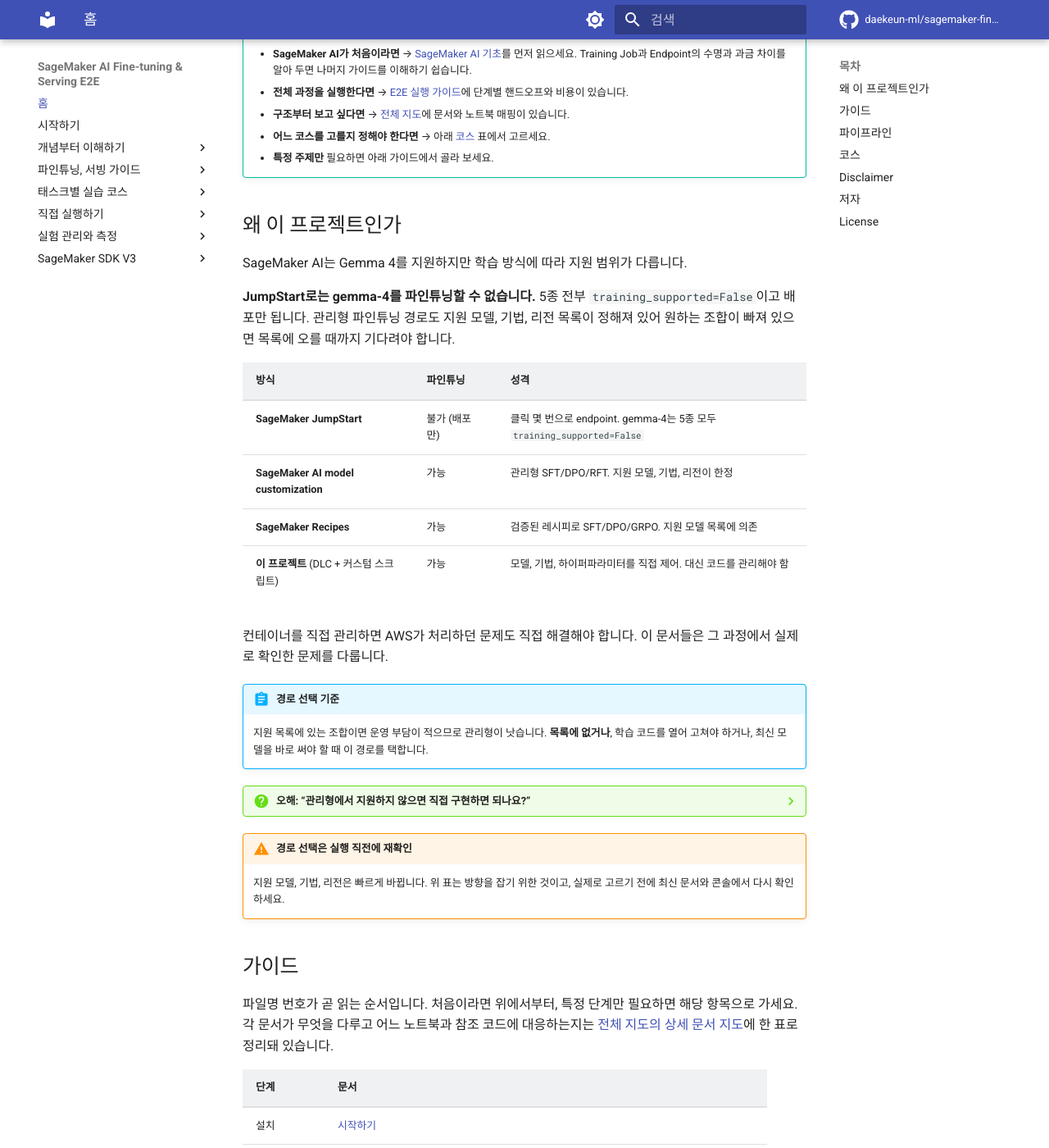
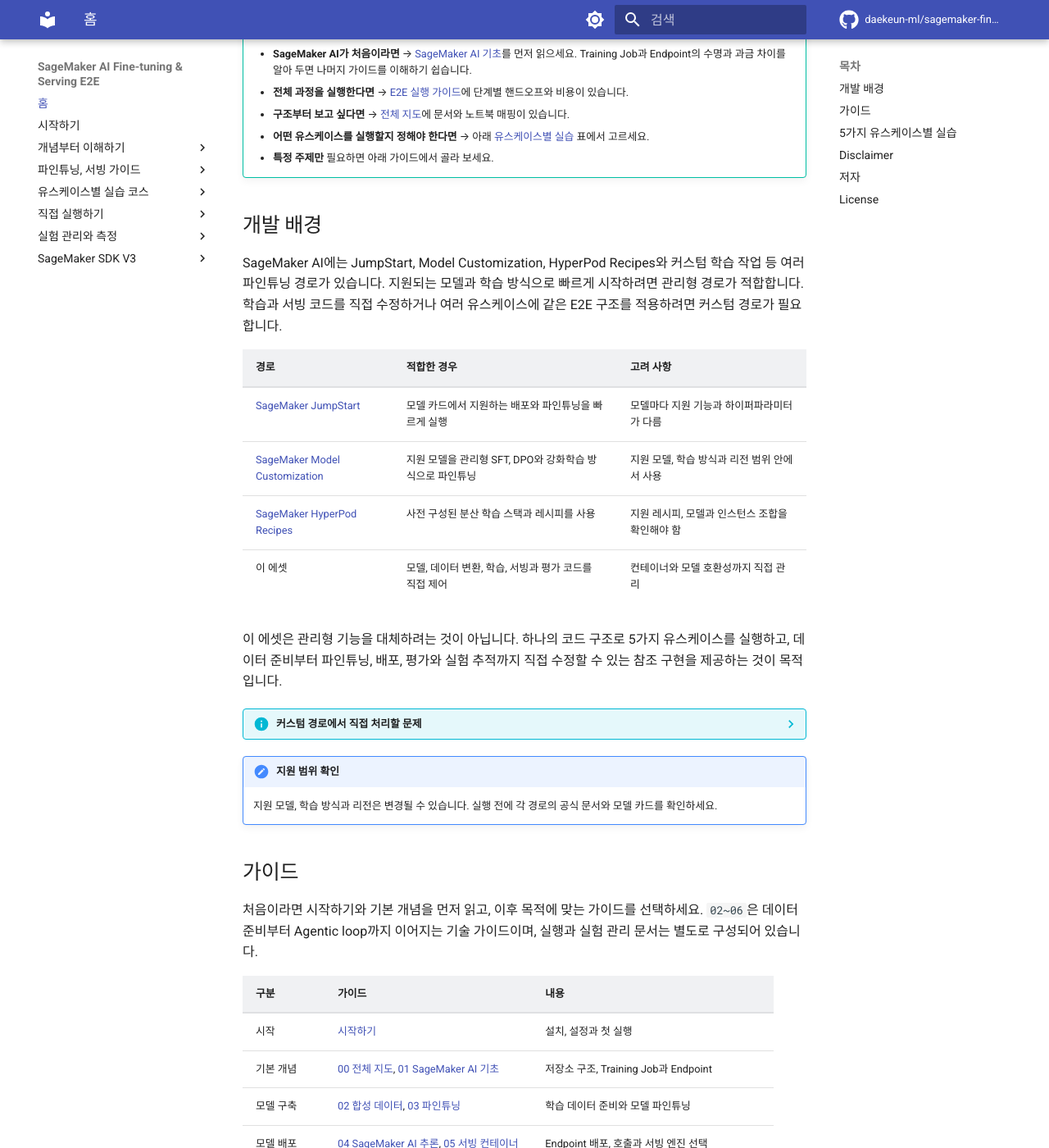
Before and after one commit to daekeun-ml/sagemaker-finetune-serve-e2e, an MkDocs documentation site: the page built from docs/index.md, in a window 1280 px wide and 1400 px high, scrolled down 298 px. Shown: the whole window at 82% size. Built offline with MkDocs 1.6.1 and Material for MkDocs 9.7.7, drawn with Linux system fonts in a browser that asks for light colours; comment, search, counter and statistics services are not loaded; some of the changed text lies outside the part shown.

Commit message:
Refine documentation and MLflow guides

```diff
--- a/docs/index.md
+++ b/docs/index.md
@@ -1,92 +1,70 @@
 # SageMaker AI Fine-tuning & Serving E2E
 
 Gemma 4를 Amazon SageMaker AI에서 **합성 데이터 → 파인튜닝 → 서빙 → 평가 → agentic loop**까지 연결하는 한국어 hands-on 가이드입니다.
-5개의 **태스크별 실습 코스**가 각각 독립된 E2E로 구성되어 있어, 필요한 코스 하나만 선택해 실행할 수 있습니다.
+5가지 **유스케이스별 실습 코스**가 각각 독립된 E2E로 구성되어 있어, 필요한 유스케이스만 선택해 실행할 수 있습니다.
 
 !!! tip "어디서부터 읽을까"
     - **설치부터 첫 학습까지** → [시작하기](getting_started.md)
     - **SageMaker AI가 처음이라면** → [SageMaker AI 기초](01_sagemaker_basics.md)를 먼저 읽으세요. Training Job과 Endpoint의 수명과 과금 차이를 알아 두면 나머지 가이드를 이해하기 쉽습니다.
     - **전체 과정을 실행한다면** → [E2E 실행 가이드](RUN_E2E.md)에 단계별 핸드오프와 비용이 있습니다.
     - **구조부터 보고 싶다면** → [전체 지도](00_overview.md)에 문서와 노트북 매핑이 있습니다.
-    - **어느 코스를 고를지 정해야 한다면** → 아래 [코스](#코스) 표에서 고르세요.
+    - **어떤 유스케이스를 실행할지 정해야 한다면** → 아래 [유스케이스별 실습](#5가지-유스케이스별-실습) 표에서 고르세요.
     - **특정 주제만** 필요하면 아래 가이드에서 골라 보세요.
 
-## 왜 이 프로젝트인가
+## 개발 배경
 
-SageMaker AI는 Gemma 4를 지원하지만 학습 방식에 따라 지원 범위가 다릅니다.
+SageMaker AI에는 JumpStart, Model Customization, HyperPod Recipes와 커스텀 학습 작업 등 여러 파인튜닝 경로가 있습니다. 지원되는 모델과 학습 방식으로 빠르게 시작하려면 관리형 경로가 적합합니다. 학습과 서빙 코드를 직접 수정하거나 여러 유스케이스에 같은 E2E 구조를 적용하려면 커스텀 경로가 필요합니다.
 
-**JumpStart로는 gemma-4를 파인튜닝할 수 없습니다.** 5종 전부 `training_supported=False`이고 배포만 됩니다. 관리형 파인튜닝 경로도 지원 모델, 기법, 리전 목록이 정해져 있어 원하는 조합이 빠져 있으면 목록에 오를 때까지 기다려야 합니다.
+| 경로 | 적합한 경우 | 고려 사항 |
+|---|---|---|
+| [SageMaker JumpStart](https://docs.aws.amazon.com/sagemaker/latest/dg/jumpstart-foundation-models-use-studio-updated-fine-tune.html) | 모델 카드에서 지원하는 배포와 파인튜닝을 빠르게 실행 | 모델마다 지원 기능과 하이퍼파라미터가 다름 |
+| [SageMaker Model Customization](https://docs.aws.amazon.com/sagemaker/latest/dg/model-customize-open-weight.html) | 지원 모델을 관리형 SFT, DPO와 강화학습 방식으로 파인튜닝 | 지원 모델, 학습 방식과 리전 범위 안에서 사용 |
+| [SageMaker HyperPod Recipes](https://docs.aws.amazon.com/sagemaker/latest/dg/sagemaker-hyperpod-recipes.html) | 사전 구성된 분산 학습 스택과 레시피를 사용 | 지원 레시피, 모델과 인스턴스 조합을 확인해야 함 |
+| 이 에셋 | 모델, 데이터 변환, 학습, 서빙과 평가 코드를 직접 제어 | 컨테이너와 모델 호환성까지 직접 관리 |
 
-| 방식 | 파인튜닝 | 성격 |
-|---|---|---|
-| **SageMaker JumpStart** | 불가 (배포만) | 클릭 몇 번으로 endpoint. gemma-4는 5종 모두 `training_supported=False` |
-| **SageMaker AI model customization** | 가능 | 관리형 SFT/DPO/RFT. 지원 모델, 기법, 리전이 한정 |
-| **SageMaker Recipes** | 가능 | 검증된 레시피로 SFT/DPO/GRPO. 지원 모델 목록에 의존 |
-| **이 프로젝트** (DLC + 커스텀 스크립트) | 가능 | 모델, 기법, 하이퍼파라미터를 직접 제어. 대신 코드를 관리해야 함 |
+이 에셋은 관리형 기능을 대체하려는 것이 아닙니다. 하나의 코드 구조로 5가지 유스케이스를 실행하고, 데이터 준비부터 파인튜닝, 배포, 평가와 실험 추적까지 직접 수정할 수 있는 참조 구현을 제공하는 것이 목적입니다.
 
-컨테이너를 직접 관리하면 AWS가 처리하던 문제도 직접 해결해야 합니다. 이 문서들은 그 과정에서 실제로 확인한 문제를 다룹니다.
+??? info "커스텀 경로에서 직접 처리할 문제"
+    이 에셋을 구현하고 검증하면서 다음 문제를 코드와 설정에서 직접 처리했습니다.
 
-!!! abstract "경로 선택 기준"
-    지원 목록에 있는 조합이면 운영 부담이 적으므로 관리형이 낫습니다.
-    **목록에 없거나**, 학습 코드를 열어 고쳐야 하거나, 최신 모델을 바로 써야 할 때 이 경로를 택합니다.
+    - **[모델 저장](05_serving_containers.md):** Gemma 4 E2B/E4B를 `save_pretrained`로 저장할 때 KV-sharing 텐서가 누락되면 vLLM, SGLang과 DJL LMI가 모델을 불러오지 못합니다.
+    - **[작업 제한 시간](03_finetuning.md#maxruntimeexceeded-학습-뒤-머지에서-잘리는-함정):** SDK의 기본 1시간에는 학습, 모델 병합과 S3 업로드가 모두 포함됩니다. `StoppingCondition`을 충분히 길게 지정해야 합니다.
+    - **[GPU 메모리](05_serving_containers.md):** vLLM의 기본 `max_num_seqs=256`은 24GB GPU에서 CUDA OOM을 일으킬 수 있습니다. 인스턴스에 맞게 값을 낮춰야 합니다.
+    - **[응답 잘림](04_sagemaker_inference.md):** HTTP 200이 반환되어도 출력이 길이 제한에 걸릴 수 있습니다. `finish_reason`을 확인해야 합니다.
 
-??? question "오해: “관리형에서 지원하지 않으면 직접 구현하면 되나요?”"
-    가능합니다. 다만 관리형이 처리하던 작업을 직접 구현하고 운영해야 합니다. 아래는 이 프로젝트에서 확인하고 수정한 문제입니다.
-
-    - **`save_pretrained`로 저장한 gemma-4 E2B/E4B는 vLLM, SGLang, LMI에서 로드가 실패합니다.** KV-sharing 레이어의 텐서가 저장 과정에서 빠지기 때문입니다 → [서빙 컨테이너](05_serving_containers.md)
-    - **학습을 마친 Job이 merge 도중 종료됩니다.** SDK가 `StoppingCondition`을 생략하면 1시간을 넣는데, 이 제한은 merge와 upload까지 포함합니다 → [파인튜닝](03_finetuning.md#maxruntimeexceeded-학습-뒤-머지에서-잘리는-함정)
-    - **24GB GPU에서 서빙이 CUDA OOM으로 실패할 수 있습니다.** vLLM 기본 `max_num_seqs=256`이 실습 규모에 과합니다 → [서빙 컨테이너](05_serving_containers.md)
-    - **응답이 길이 제한에 걸려도 HTTP 200으로 반환됩니다.** `finish_reason`을 확인해야 잘림 여부를 알 수 있습니다 → [SageMaker AI 추론](04_sagemaker_inference.md)
-
-    각 문서에 증상 → 원인 → 대응 순으로 정리해 두었습니다.
-
-!!! warning "경로 선택은 실행 직전에 재확인"
-    지원 모델, 기법, 리전은 빠르게 바뀝니다. 위 표는 방향을 잡기 위한 것이고, 실제로 고르기 전에 최신 문서와 콘솔에서 다시 확인하세요.
+!!! note "지원 범위 확인"
+    지원 모델, 학습 방식과 리전은 변경될 수 있습니다. 실행 전에 각 경로의 공식 문서와 모델 카드를 확인하세요.
 
 ## 가이드
 
-파일명 번호가 곧 읽는 순서입니다. 처음이라면 위에서부터, 특정 단계만 필요하면 해당 항목으로 가세요.
-각 문서가 무엇을 다루고 어느 노트북과 참조 코드에 대응하는지는 [전체 지도의 상세 문서 지도](00_overview.md#상세-문서-지도)에 한 표로 정리돼 있습니다.
+처음이라면 시작하기와 기본 개념을 먼저 읽고, 이후 목적에 맞는 가이드를 선택하세요. `02~06`은 데이터 준비부터 Agentic loop까지 이어지는 기술 가이드이며, 실행과 실험 관리 문서는 별도로 구성되어 있습니다.
 
-| 단계 | 문서 |
-|---|---|
-| 설치 | [시작하기](getting_started.md) |
-| 지도 | [00 전체 지도](00_overview.md) |
-| 개념 | [01 SageMaker AI 기초](01_sagemaker_basics.md) |
-| 데이터 | [02 합성 데이터](02_synthetic_data.md) |
-| 학습 | [03 파인튜닝](03_finetuning.md) |
-| 배포 | [04 SageMaker AI 추론](04_sagemaker_inference.md), [05 서빙 컨테이너](05_serving_containers.md) |
-| 활용 | [06 Agentic loop](06_agentic.md) |
-| 실행 | [E2E 실행 가이드](RUN_E2E.md) |
-| 기록 | [실험 추적 (MLflow)](mlflow.md): 파이프라인 설정과 평가 결과를 Managed MLflow 또는 로컬 SQLite에 기록 |
-| 측정 | [속도 측정](benchmark.md): TTFT/TPOT/ITL. SageMaker AI Endpoint에는 `vllm bench serve`가 없습니다 |
-| 참조 | [SDK V3](sdk_v3/index.md): V2에서 바뀐 것, [학습](sdk_v3/training.md), [배포](sdk_v3/serving.md) |
+| 구분 | 가이드 | 내용 |
+|---|---|---|
+| 시작 | [시작하기](getting_started.md) | 설치, 설정과 첫 실행 |
+| 기본 개념 | [00 전체 지도](00_overview.md), [01 SageMaker AI 기초](01_sagemaker_basics.md) | 저장소 구조, Training Job과 Endpoint |
+| 모델 구축 | [02 합성 데이터](02_synthetic_data.md), [03 파인튜닝](03_finetuning.md) | 학습 데이터 준비와 모델 파인튜닝 |
+| 모델 배포 | [04 SageMaker AI 추론](04_sagemaker_inference.md), [05 서빙 컨테이너](05_serving_containers.md) | Endpoint 배포, 호출과 서빙 엔진 선택 |
+| 활용 | [06 Agentic loop](06_agentic.md) | 파인튜닝 모델과 Bedrock을 연결한 에이전트 구성 |
+| 직접 실행 | [노트북 E2E](RUN_E2E.md), [Python 파이프라인](pipelines.md) | 단계별 실습 또는 무인 실행 |
+| 실험 관리 | [SageMaker Managed MLflow](mlflow.md), [속도 측정](benchmark.md) | 실험 기록 비교와 TTFT, TPOT, ITL 측정 |
+| SDK 참조 | [SDK V3 개요](sdk_v3/index.md), [학습](sdk_v3/training.md), [배포](sdk_v3/serving.md) | V2와의 차이와 V3 API 사용법 |
 
-## 파이프라인
+문서와 노트북, 참조 코드의 대응 관계는 [상세 문서 지도](00_overview.md#상세-문서-지도)에서 확인할 수 있습니다.
 
-**데이터 준비** → **학습**(SFT/GRPO) → **배포**(endpoint) → **평가**(held-out) → **agentic loop** → **정리**
+## 5가지 유스케이스별 실습
 
-| 단계 | 내용 |
-|---|---|
-| 데이터 | 공개 permissive 시드 + Bedrock Converse로 grounded 합성 |
-| 학습 | PyTorch DLC + TRL `SFTTrainer` + PEFT LoRA/QLoRA. 추출, 분류는 SFT→GRPO 선택 가능 |
-| 서빙 | real-time endpoint: vLLM(기본) / SGLang / DJL LMI (셋 다 OpenAI 호환) |
-| 평가 | held-out 세트로 endpoint를 직접 호출해 코스별 지표 산출 |
-| Agent | Strands Agent + Bedrock Claude, AgentCore Runtime 배포까지 |
+이 저장소는 하나의 예제만 제공하지 않습니다. 같은 데이터 준비, 학습, 배포와 평가 구조를 사용해 아래 5가지 유스케이스를 각각 처음부터 끝까지 실행할 수 있습니다.
 
-기본 모델은 `google/gemma-4-E4B-it`(apache-2.0, ungated)입니다. `MODEL_SIZE`로 `E2B` / `E4B` / `12B` / `26B-A4B` / `31B`를 고르거나 `MODEL_ID`로 임의 모델을 지정할 수 있습니다.
+| 유스케이스 | 실습 코스 | 시드 데이터셋 |
+|---|---|---|
+| 텍스트 구조화 추출 | [`01_extraction_to_json`](courses/extraction.md) | `glaiveai/glaive-function-calling-v2` |
+| 의도 분류 | [`02_classification`](courses/classification.md) | `mteb/banking77` |
+| 문서 요약 | [`03_summarization`](courses/summarization.md) | `FiscalNote/billsum` |
+| 도메인 질의응답 | [`04_domain_qa`](courses/domain_qa.md) | `databricks/databricks-dolly-15k` |
+| 이미지 구조화 추출 | [`05_multimodal_extraction`](courses/multimodal.md) | `naver-clova-ix/cord-v2` |
 
-## 코스
-
-| 코스 | 태스크 | 시드 데이터셋 |
-|---|---|---|
-| [`01_extraction_to_json`](courses/extraction.md) | 텍스트 → 구조화 JSON 추출 | `glaiveai/glaive-function-calling-v2` |
-| [`02_classification`](courses/classification.md) | 의도 분류 | `mteb/banking77` |
-| [`03_summarization`](courses/summarization.md) | 문서 요약 | `FiscalNote/billsum` |
-| [`04_domain_qa`](courses/domain_qa.md) | 도메인 QA / instruction | `databricks/databricks-dolly-15k` |
-| [`05_multimodal_extraction`](courses/multimodal.md) | 이미지 → 구조화 JSON (영수증) | `naver-clova-ix/cord-v2` |
-
-코스 이름을 누르면 해당 코스 페이지로 갑니다. 각 페이지에 그 코스가 푸는 문제, 시드 데이터의 변환 전후, 성공 기준 지표, 노트북 순서, 코스별 설정값이 있습니다.
+실습 코스 이름을 누르면 해당 유스케이스의 문제 정의, 데이터 변환 전후, 성공 기준, 노트북 순서와 설정값을 확인할 수 있습니다.
 
 노트북과 학습 스크립트는 [GitHub 저장소](https://github.com/daekeun-ml/sagemaker-finetune-serve-e2e)에 있습니다. 설치와 실행 방법은 [시작하기](getting_started.md)와 [E2E 실행 가이드](RUN_E2E.md)에 있습니다.
 
--- a/mkdocs.yml
+++ b/mkdocs.yml
@@ -78,7 +78,7 @@
       - 04 SageMaker AI 추론: 04_sagemaker_inference.md
       - 05 서빙 컨테이너: 05_serving_containers.md
       - 06 Agentic loop: 06_agentic.md
-  - 태스크별 실습 코스:
+  - 유스케이스별 실습 코스:
       - 추출 → JSON: courses/extraction.md
       - 분류: courses/classification.md
       - 요약: courses/summarization.md
@@ -88,7 +88,7 @@
       - 노트북으로 완주 (JupyterLab): RUN_E2E.md
       - 스크립트로 실행 (Python): pipelines.md
   - 실험 관리와 측정:
-      - 실험 추적 (MLflow): mlflow.md
+      - 실험 추적 (SageMaker Managed MLflow): mlflow.md
       - 속도 측정 (TTFT, TPOT, ITL): benchmark.md
   - SageMaker SDK V3:
       - V2에서 바뀐 것: sdk_v3/index.md
```
Also changed, not shown: README.md (+1 -1 lines), docs/00_overview.md (+1 -1 lines), docs/RUN_E2E.md (+2 -2 lines), docs/mlflow.md (+8 -5 lines), docs/pipelines.md (+1 -1 lines), docs/images/managed-mlflow-architecture.svg, docs/images/managed-mlflow-workflow.svg.
